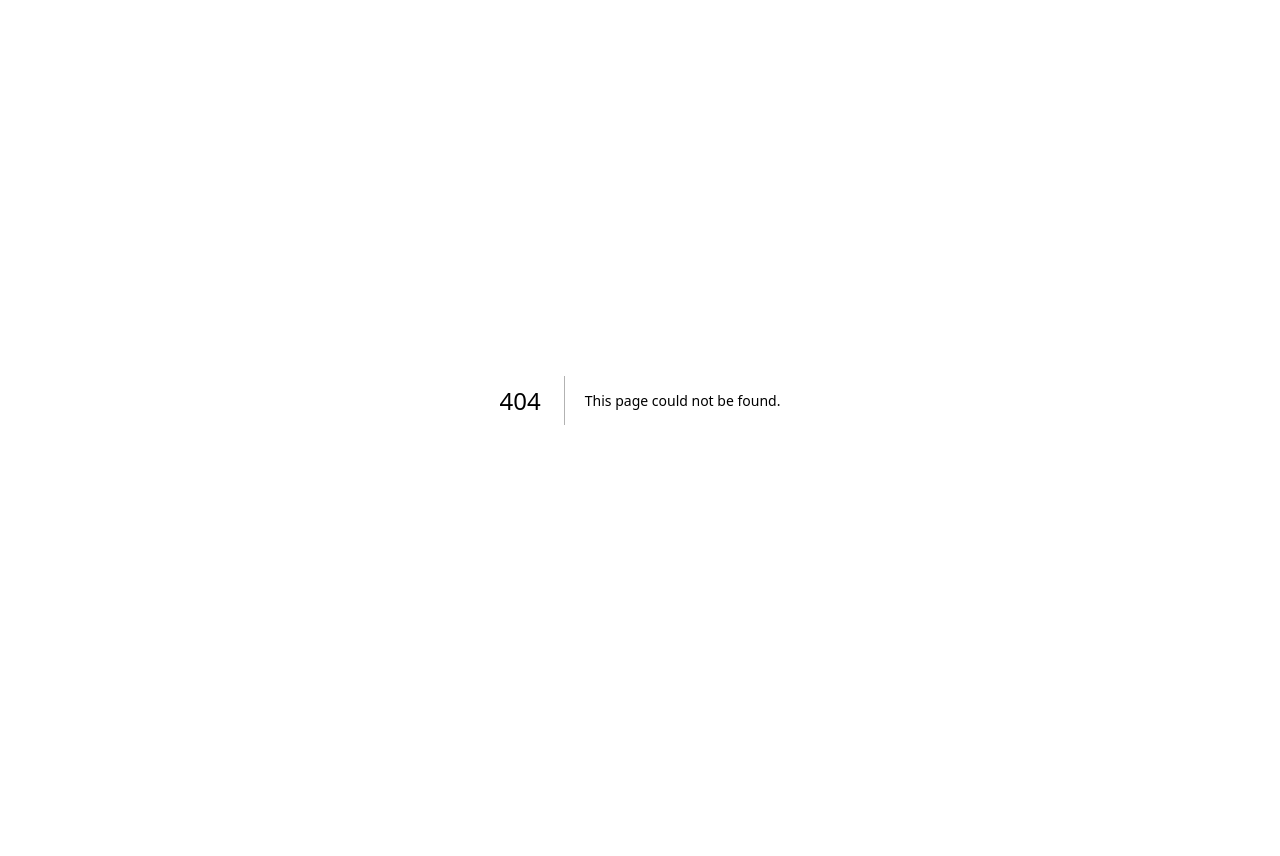
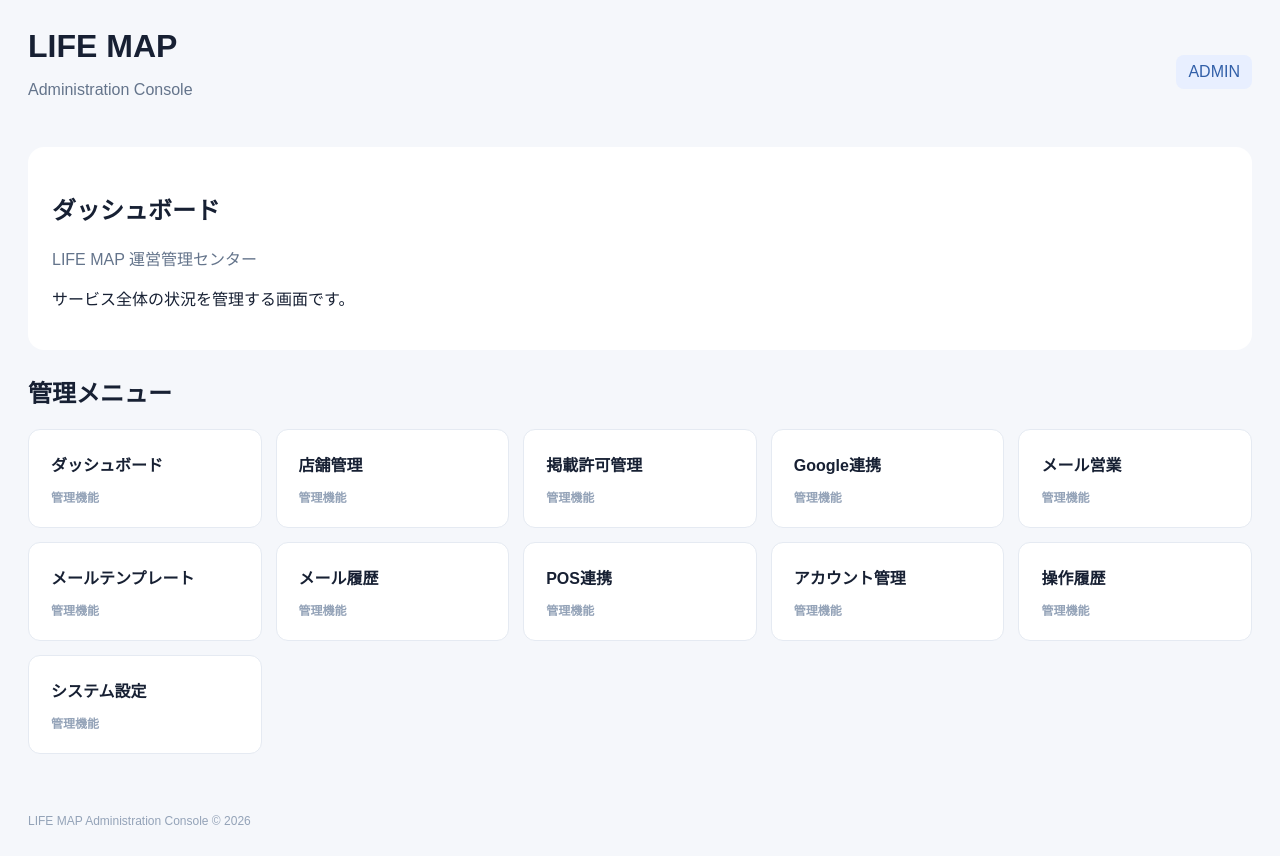
Before and after one commit to haruto1107/life-map, a Next.js app: page /admin in a window 1280 px wide. Before the commit this address had no page. Before the commit the page ends 800 px from the top, so only its background shows below. Built offline with nearby package versions, Linux system fonts and the light colour scheme.

Commit message:
Create page.tsx

```diff
--- /dev/null
+++ b/src/app/admin/page.tsx
@@ -0,0 +1,100 @@
+import { redirect } from "next/navigation";
+import { createClient } from "@/lib/supabase/server";
+const menu = [
+  "ダッシュボード",
+  "店舗管理",
+  "掲載許可管理",
+  "Google連携",
+  "メール営業",
+  "メールテンプレート",
+  "メール履歴",
+  "POS連携",
+  "アカウント管理",
+  "操作履歴",
+  "システム設定",
+];
+
+export default function AdminPage() {
+  return (
+    <main style={{
+      minHeight: "100vh",
+      background: "#f5f7fb",
+      color: "#172033",
+      fontFamily: "Arial, sans-serif",
+      padding: "28px"
+    }}>
+      <header style={{
+        display: "flex",
+        justifyContent: "space-between",
+        alignItems: "center",
+        marginBottom: "32px"
+      }}>
+        <div>
+          <h1 style={{ margin: 0 }}>LIFE MAP</h1>
+          <p style={{ color: "#64748b" }}>
+            Administration Console
+          </p>
+        </div>
+        <span style={{
+          background: "#e8efff",
+          color: "#315fa8",
+          padding: "8px 12px",
+          borderRadius: "8px"
+        }}>
+          ADMIN
+        </span>
+      </header>
+
+      <section style={{
+        background: "white",
+        borderRadius: "16px",
+        padding: "24px",
+        marginBottom: "24px"
+      }}>
+        <h2>ダッシュボード</h2>
+        <p style={{ color: "#64748b" }}>
+          LIFE MAP 運営管理センター
+        </p>
+        <p>サービス全体の状況を管理する画面です。</p>
+      </section>
+
+      <section>
+        <h2>管理メニュー</h2>
+        <div style={{
+          display: "grid",
+          gridTemplateColumns:
+            "repeat(auto-fit, minmax(210px, 1fr))",
+          gap: "14px"
+        }}>
+          {menu.map((item) => (
+            <div key={item} style={{
+              background: "white",
+              padding: "22px",
+              borderRadius: "12px",
+              border: "1px solid #e5eaf2",
+              fontWeight: 600
+            }}>
+              {item}
+              <p style={{
+                color: "#94a3b8",
+                fontSize: "12px",
+                marginBottom: 0
+              }}>
+                管理機能
+              </p>
+            </div>
+          ))}
+        </div>
+      </section>
+
+      <footer style={{
+        marginTop: "60px",
+        color: "#94a3b8",
+        fontSize: "12px"
+      }}>
+        LIFE MAP Administration Console
+        © 2026
+      </footer>
+    </main>
+  );
+}
```
